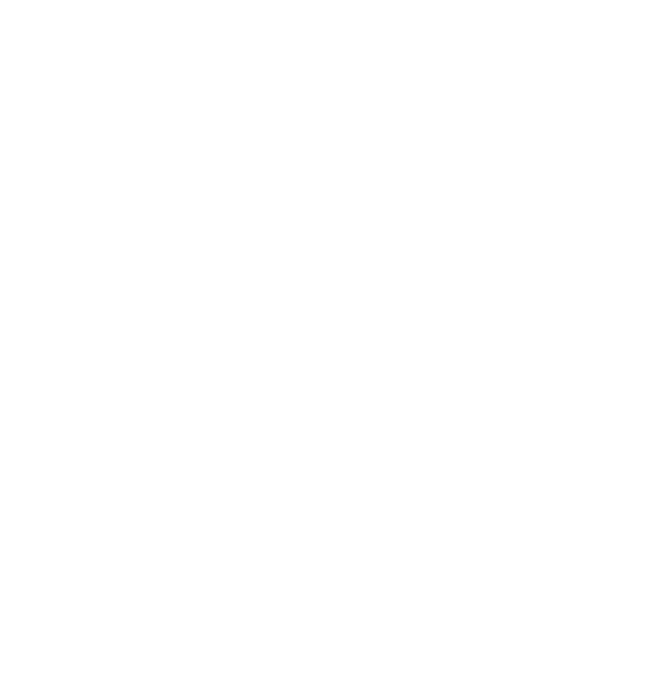
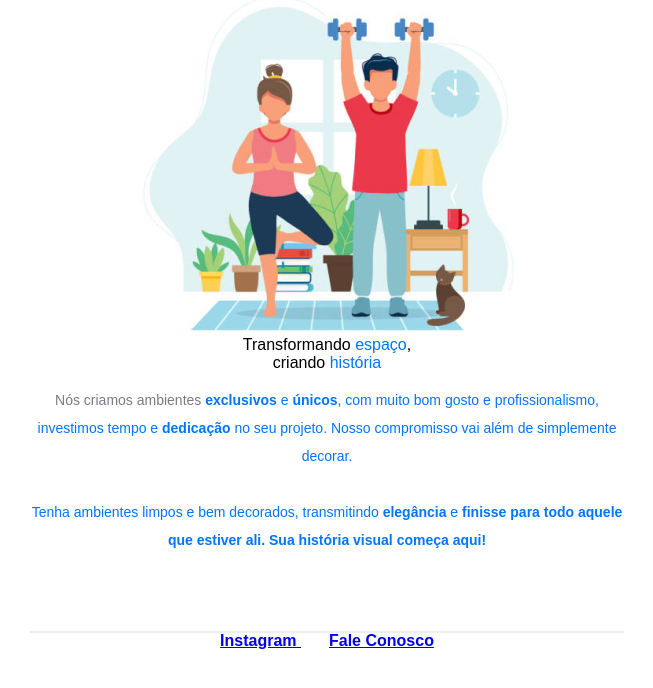
Before and after one commit to Heitormps/Programacao_Web_Aula_01, a plain HTML site: page index.html in a window 1280 px wide. Shown: the whole page, without its empty margins (313-966 px from the left). Drawn offline with Linux system fonts and the light colour scheme.

Commit message:
Implementação do exercício da Aula 01

```diff
--- a/index.html
+++ b/index.html
@@ -4,8 +4,38 @@
     <meta charset="UTF-8">
     <meta name="viewport" content="width=device-width, initial-scale=1.0">
     <title>Página Principaç</title>
+    <link rel="stylesheet" href="style.css">
 </head>
 <body>
+    <div id="here">
+        <img src="./img/img1.jpg" alt="desenho de uma pessoa com camisa amarela"/>
+    <div
+
+        <h1>Transformando <span>espaço</span>, </br>criando <span>história</span></h1>
+
+    </div id="main">
+        <p>
+            Nós criamos ambientes <span><strong>exclusivos</strong><span> e <span><strong>únicos</strong><span>, com muito bom gosto e profissionalismo,
+            investimos tempo e <span><strong>dedicação</strong></span> no seu projeto. Nosso compromisso vai além de
+            simplemente decorar.
+            </br>
+            </br>
+            Tenha <span>ambientes limpos<span> e bem decorados, transmitindo <strong>elegância</strong> e <strong>finisse<strong> para
+            todo aquele que estiver ali. Sua história visual começa aqui!
+        </p>
+    </div>
+
+    <div id="footer">
+            <div class="line"><div>
+
+            <a target="_blank" href="https://instagram.com/heitormps">
+            Instagram
+            </a>
+
+            <a target="_blank" href="https://mailto:heitormps@uft.edu.br">
+            Fale Conosco
+             </a>
+        </div>
 
 </body>
 </html>
--- /dev/null
+++ b/style.css
@@ -0,0 +1,46 @@
+body {
+    font-family: sans-serif;
+    text-align: center;
+    margin: 0;
+
+}
+
+#here{
+    width: 593px;
+    margin: 0 auto 72px;
+}
+
+h1 {
+    font-size: 49px;
+    line-height: 56px;
+    font-weight: normal;
+    margin-bottom: 32px;
+}
+
+h1 span {
+    color: #0075ff;
+    font-weight: bold;
+}
+
+span {
+    color: #0075ff;
+}
+
+p {
+    color: #7D7987;
+    font-size: 14px;
+    line-height: 28px;
+    margin-bottom: 77px;
+}
+
+#footer a + a {
+    margin-left: 28px;
+    margin-bottom: 33px;
+}
+
+.line {
+    width: 592px;
+    height: 0px;
+    margin: 0 auto 8px;
+    border: 1px solid #ECEFF2;
+}
--- a/styles.css
+++ /dev/null
@@ -1,3 +0,0 @@
-body {
-    font-family: sans-serif;
-}
```
Also changed, not shown: img/img1.jpg (added).
